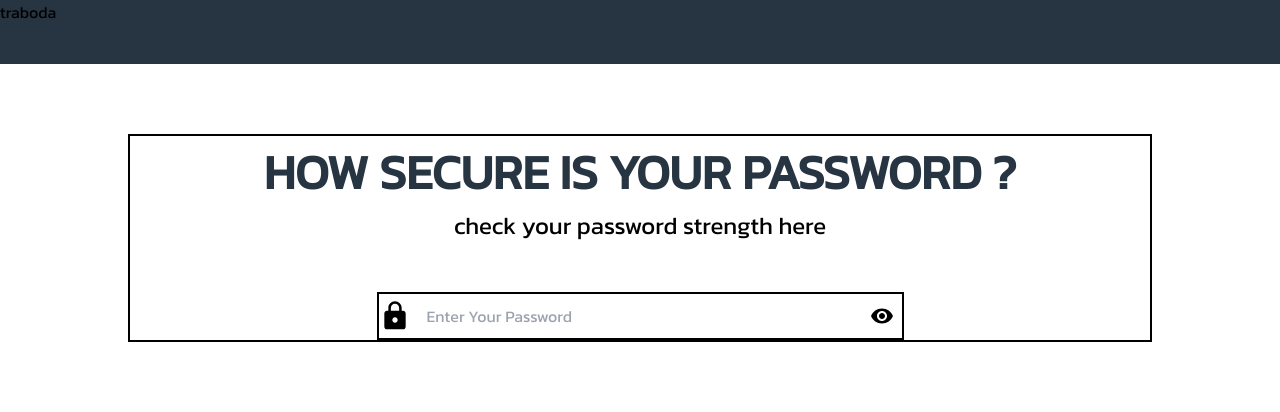
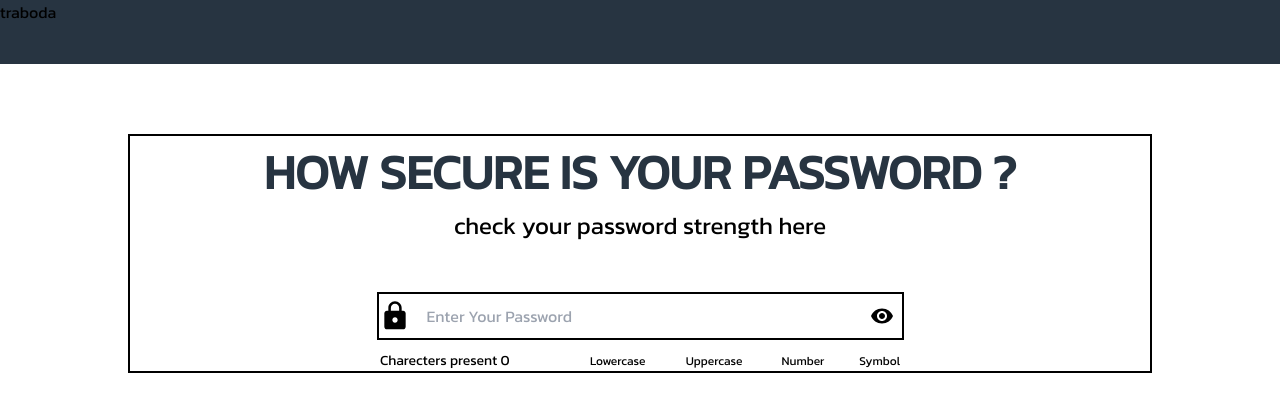
Before and after one commit to prasannaAI/Password-Strength-Checker, a Next.js app: page / in a window 1280 px wide. Shown: the top 412 px of the page. Built offline with nearby package versions, Linux system fonts and the light colour scheme; a web font is replaced by a local one.

Commit message:
completed till the password validation

```diff
--- a/src/pages/index.tsx
+++ b/src/pages/index.tsx
@@ -4,6 +4,7 @@ import calculatePasswordStrength from "@/utils/crackTime";
 import { ZxcvbnResult } from "@zxcvbn-ts/core";
 import LockIcon from '@mui/icons-material/Lock';
 import RemoveRedEyeIcon from '@mui/icons-material/RemoveRedEye';
+import DoneIcon from '@mui/icons-material/Done';
 
 const HomePage = () => {
   const [searchTerm, setSearchTerm] = useState('');
@@ -11,11 +12,49 @@ const HomePage = () => {
 
   const [passwordVisible, setPasswordVisible] = useState(true);
 
+  const [containsLowercase, setContainsLowercase] = useState(false);
+  const [containsUppercase, setContainsUppercase] = useState(false);
+  const [containsNumber, setContainsNumber] = useState(false);
+  const [containsSymbol, setContainsSymbol] = useState(false);
+  // const [isPasswordvalid, setIsPasswordvalid] = useState(false);
+
+
+  const checkValidity = (input: string): boolean => {
+    const valid =input.length >= 8 && /[A-Z]/.test(input) && /[\W_]/.test(input)&&/[a-z]/.test(input);
+    return valid;
+  }
+  const lowercase = (input: string): boolean => {
+    const lowercaseRegex = /[a-z]/;
+    return lowercaseRegex.test(input);
+  }
+
+  const checkUppercase = (input: string): boolean => {
+    const uppercaseRegex = /[A-Z]/;
+    return uppercaseRegex.test(input);
+  }
+
+  const checkNumber= (input: string): boolean => {
+    const NumberRegex =  /\d/;
+    return NumberRegex.test(input);
+  }
+
+  const checkSymbols= (input: string): boolean => {
+    const SymbolRegex = /[!@#$%^&*(),.?":{}|<>]/;
+    return SymbolRegex.test(input);
+  }
+
   useEffect(() => {
-    if (searchTerm?.length > 0) {
-      calculatePasswordStrength(searchTerm).then((r) => setResult(r));
+    if(searchTerm?.length > 0) {
+      calculatePasswordStrength(searchTerm).then((r) => {
+        setResult(r);
+        setContainsUppercase(/[A-Z]/.test(searchTerm));
+        setContainsLowercase(/[a-z]/.test(searchTerm));
+        setContainsNumber(/\d/.test(searchTerm));
+        setContainsSymbol(/[!@#$%^&*(),.?":{}|<>+=]/.test(searchTerm));
+      });
     }
   }, [searchTerm]);
+
 
 
 
@@ -36,11 +75,11 @@ const HomePage = () => {
     setPasswordVisible(!passwordVisible);
   }
   const getPasswordInputType = () => {
-    return passwordVisible ? 'text' : 'password';
+    return passwordVisible ? 'password' : 'text';
   }
 
 
-
+console.log({result})
 
   return (
     <>
@@ -96,6 +135,63 @@ const HomePage = () => {
              )}
 
 </div>
+           <div className=' w-[51%] m-auto mt-[10px] grid grid-cols-[3fr_repeat(4,1fr)] gap-[50px]'>
+           <div >
+           <p className=" text-[14px]">Charecters present {searchTerm.length}</p>
+           </div>
+             <div className="grid grid-cols-2 inline">
+               <div>
+               {containsLowercase && (
+                   <div>
+                       <DoneIcon style={{position:"absolute",color: "green"}}/>
+                   </div>)}
+               </div>
+               <div>
+               <p style={{fontSize:"12px",position:"relative",top:"2px"}}>Lowercase</p>
+               </div>
+             </div>
+
+             <div className="grid grid-cols-2 inline">
+<div>
+             {containsUppercase && (
+                 <div>
+                    <DoneIcon style={{position:"absolute",color: "green"}}/>
+                 </div>)}
+</div>
+               <div>
+                 <p style={{fontSize:"12px",position:"relative",top:"2px"}}>Uppercase</p>
+               </div>
+             </div>
+
+             <div className="grid grid-cols-2 inline">
+               <div>
+             {containsNumber && (
+                 <div>
+                     <DoneIcon style={{position:"absolute",color: "green"}}/>
+                 </div>)}
+               </div>
+                 <div>
+                   <p style={{fontSize:"12px",position:"relative",top:"2px"}}>Number</p>
+                 </div>
+               </div>
+
+             <div className="grid grid-cols-2 inline relative right-[18px]">
+               <div>
+             {containsSymbol && (
+                 <div>
+                     <DoneIcon style={{position:"absolute",color: "green"}}/>
+                 </div>)}
+               </div>
+  <div>
+    <p style={{fontSize:"12px",position:"relative",top:"2px"}}>Symbol</p>
+  </div>
+             </div>
+
+           </div>
+
+
+
+
 
          </div>
 
```
